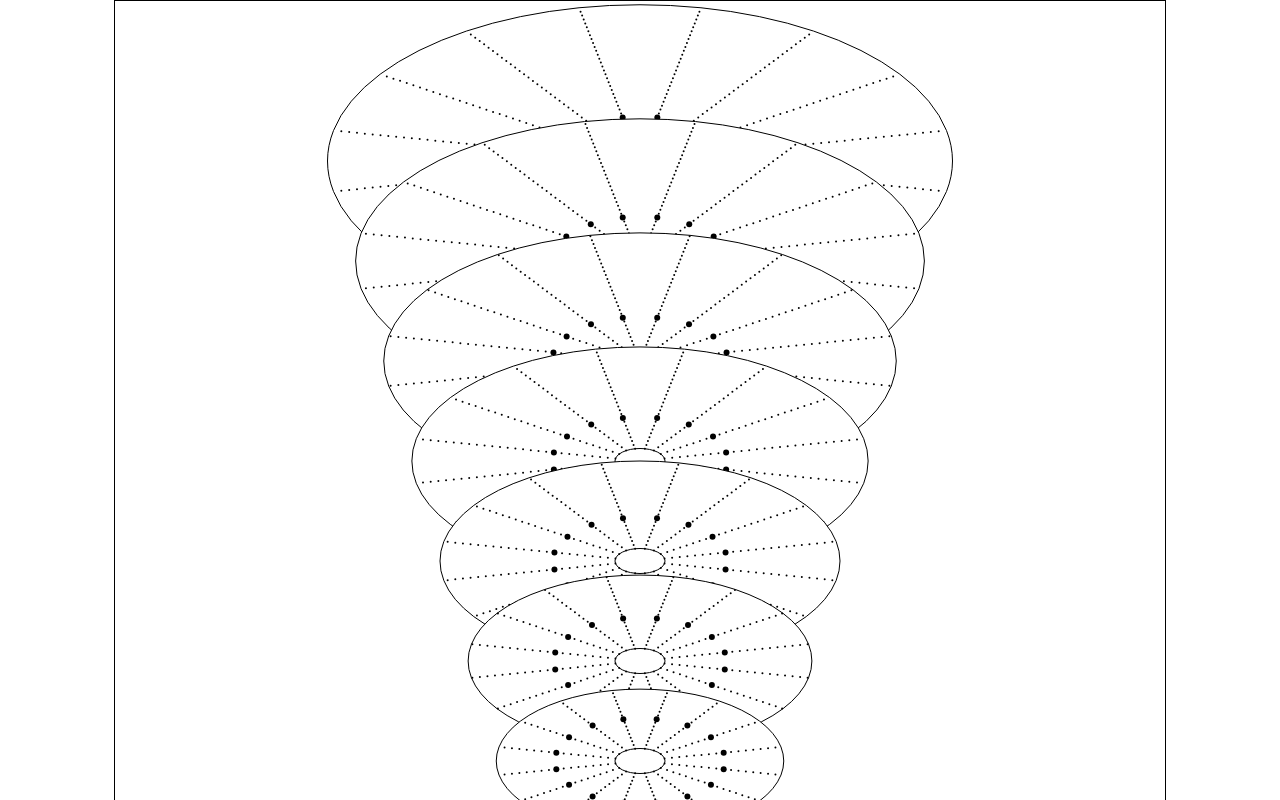
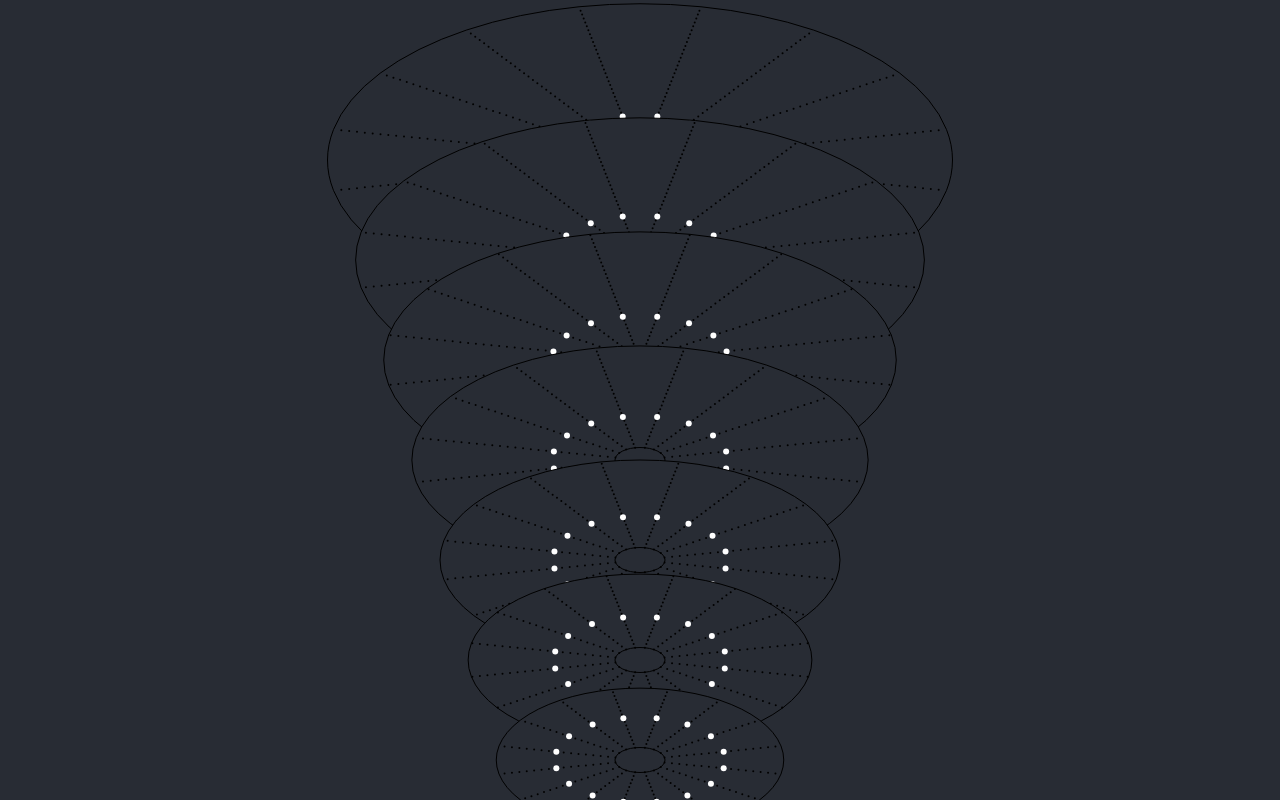
Before and after one commit to michellesh/tree-of-light, a React (Create React App) app in the folder tree-of-light/: page / in a window 1280 px wide. Shown: the top 800 px of the page. Built offline with nearby package versions, Linux system fonts and the light colour scheme.

Commit message:
Dark background

```diff
--- a/tree-of-light/src/animations/explode.js
+++ b/tree-of-light/src/animations/explode.js
@@ -14,10 +14,10 @@ export const explode = (context, DISCS) => {
     DISCS.forEach(disc => {
       disc.leds.forEach(ledStrip => {
         if (ledIndex < ledStrip.length) {
-          ledStrip[ledIndex] = ledStrip[ledIndex].radius(3);
+          ledStrip[ledIndex] = ledStrip[ledIndex].on();
         }
         if (ledIndex > 0 && ledIndex - 1 < ledStrip.length) {
-          ledStrip[ledIndex - 1] = ledStrip[ledIndex - 1].radius(1);
+          ledStrip[ledIndex - 1] = ledStrip[ledIndex - 1].off();
         }
       });
     });
--- a/tree-of-light/src/components/Prototype.js
+++ b/tree-of-light/src/components/Prototype.js
@@ -2,6 +2,7 @@ import React, { useEffect } from 'react';
 import styled from 'styled-components';
 import * as d3 from 'd3';
 
+import { BACKGROUND_COLOR } from 'const';
 import * as animations from 'animations';
 import { useCanvas } from 'hooks';
 import { pointOnEllipse, pointOnLine, radians } from 'utils';
@@ -10,7 +11,6 @@ window.d3 = d3;
 
 const WIDTH = 1050;
 const HEIGHT = 1050;
-const BACKGROUND_COLOR = 'white';
 const ELLIPSE_RATIO = 0.5; // ratio of width/height for each ellipse
 const ELLIPSE_MAX_WIDTH = 300; // width of widest ellipse on top in px
 const DISTANCE_BETWEEN_DISCS = 100; // space between each disc in px
@@ -34,11 +34,6 @@ const STICK_LENGTHS_PX = STICK_LENGTHS_FT.map(ftToPx);
 const NUM_LEDS_PER_PX = NUM_LEDS_PER_FT / ftToPx(1);
 const INNER_RING_RADIUS_PX = ftToPx(INNER_RING_RADIUS_FT);
 
-const Canvas = styled.canvas`
-  border: 1px solid black;
-  background-color: ${BACKGROUND_COLOR};
-`;
-
 const Container = styled.div`
   background-color: ${BACKGROUND_COLOR};
   height: 100%;
@@ -58,7 +53,7 @@ const Ellipse = config => {
       const { x, y, rx, ry, rotation, startAngle, endAngle } = _ellipse;
       context.beginPath();
       context.ellipse(x, y, rx, ry, rotation, startAngle, endAngle);
-      context.fillStyle = 'white';
+      context.fillStyle = BACKGROUND_COLOR;
       context.fill();
       context.strokeStyle = 'black';
       context.stroke();
@@ -70,7 +65,7 @@ const LED = config => {
   const defaults = {
     color: 'black',
     endAngle: 2 * Math.PI,
-    radius: 2,
+    radius: 1,
     startAngle: 0
   };
   const _led = { ...defaults, ...config };
@@ -81,6 +76,8 @@ const LED = config => {
     radius: radius => LED({ ..._led, radius }),
     resetColor: () => LED({ ..._led, color: defaults.color }),
     resetRadius: () => LED({ ..._led, radius: defaults.radius }),
+    on: (color = 'white') => LED({ ..._led, radius: 3, color }),
+    off: () => LED({ ..._led, radius: defaults.radius, color: defaults.color }),
     draw: context => {
       const { x, y, color, radius, startAngle, endAngle } = _led;
       context.beginPath();
@@ -155,7 +152,7 @@ const Prototype = () => {
 
   return (
     <Container>
-      <Canvas ref={canvasRef} width={WIDTH} height={HEIGHT} />
+      <canvas ref={canvasRef} width={WIDTH} height={HEIGHT} />
     </Container>
   );
 };
--- /dev/null
+++ b/tree-of-light/src/const/index.js
@@ -0,0 +1 @@
+export const BACKGROUND_COLOR = '#282c34';
```
